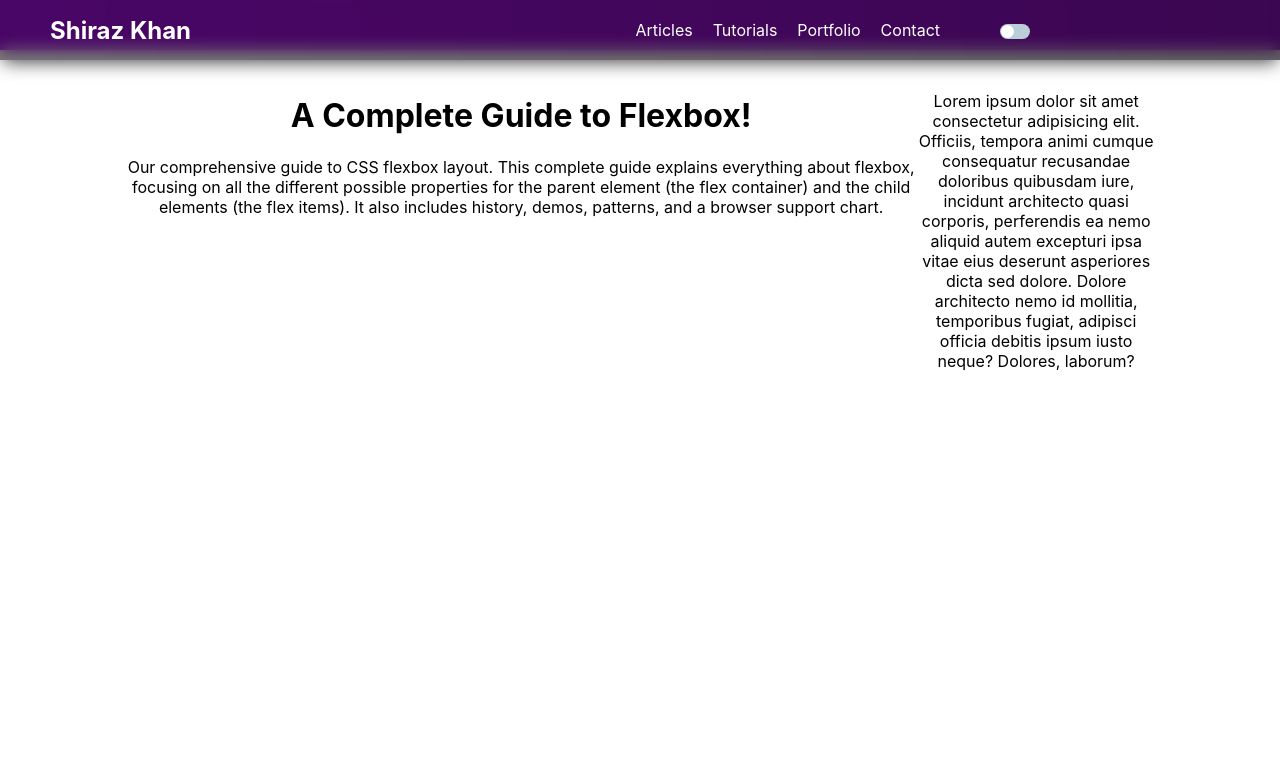
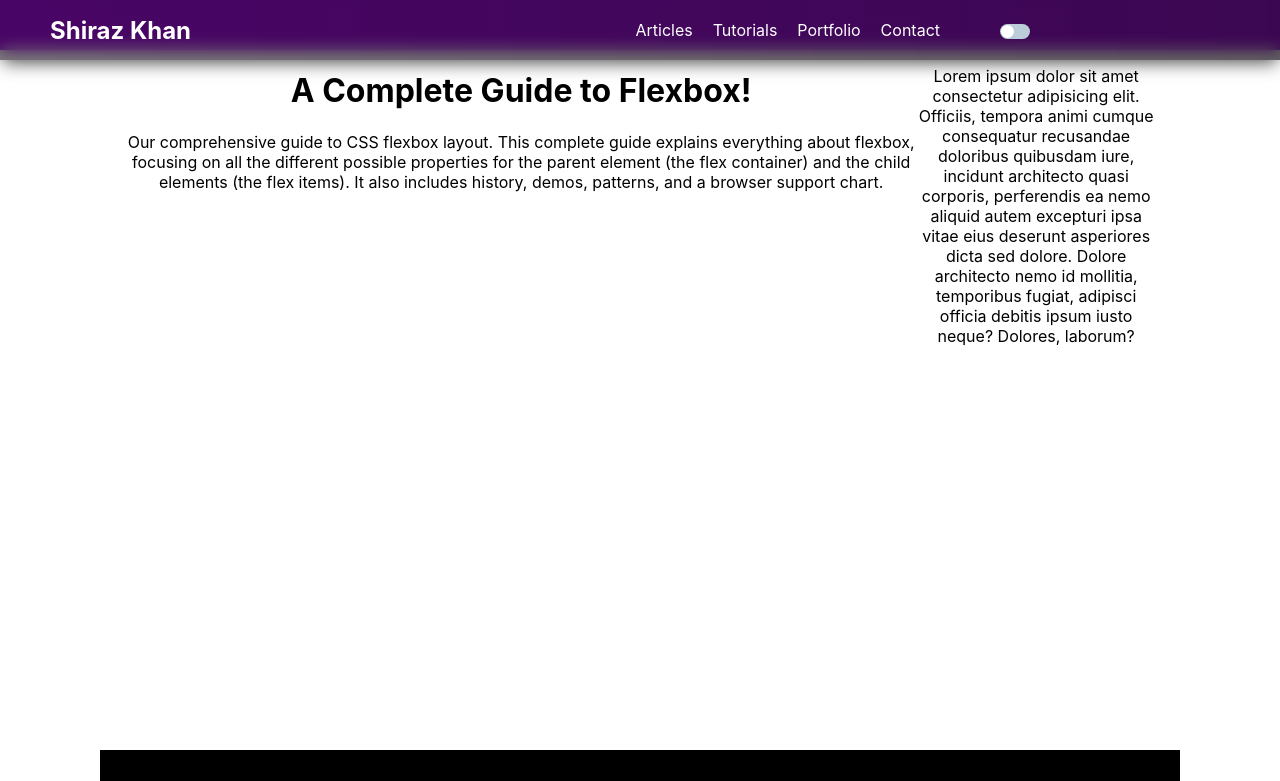
Before and after one commit to shirazkhan/Cake-Central, a React (Create React App) app: page / in a window 1280 px wide. Shown: the top 781 px of the page. Built offline with nearby package versions, Linux system fonts and the light colour scheme.

Commit message:
Create HeroContent

```diff
--- a/src/TestPrimaryContent.js
+++ b/src/TestPrimaryContent.js
@@ -1,16 +1,17 @@
 import React from 'react'
-import {Content, Primary, Secondary} from './styled/App';
+import {HeroContent, Primary, Secondary} from './styled/App';
+import {PageHeading} from './styled/Content';
 
 export default function TestPrimaryContent() {
     return (
-        <Content>
+        <HeroContent>
           <Primary>
-            <h1>A Complete Guide to Flexbox!</h1>
+            <PageHeading>A Complete Guide to Flexbox!</PageHeading>
             <p>Our comprehensive guide to CSS flexbox layout. This complete guide explains everything about flexbox, focusing on all the different possible properties for the parent element (the flex container) and the child elements (the flex items). It also includes history, demos, patterns, and a browser support chart.</p>
           </Primary>
           <Secondary>
             <p>Lorem ipsum dolor sit amet consectetur adipisicing elit. Officiis, tempora animi cumque consequatur recusandae doloribus quibusdam iure, incidunt architecto quasi corporis, perferendis ea nemo aliquid autem excepturi ipsa vitae eius deserunt asperiores dicta sed dolore. Dolore architecto nemo id mollitia, temporibus fugiat, adipisci officia debitis ipsum iusto neque? Dolores, laborum?</p>
           </Secondary>
-        </Content>
+        </HeroContent>
     )
 }
--- a/src/styled/App.js
+++ b/src/styled/App.js
@@ -9,7 +9,7 @@ const NAV_MENU_WIDTH = "250px";
 const NAV_GAP = "50px";
 const NAV_LINKS_ALIGNMENT = "flex-end";
 const CONTENT_H_MARGIN = "25px";
-const CONTENT_V_MARGIN = "25px";
+const CONTENT_V_MARGIN = "0px";
 const HAMBURGER_COLOR = "white";
 const NAV_FONT_COLOR = "white";
 const CONTENT_FONT_COLOR = "black";
@@ -204,6 +204,20 @@ export const Content = styled.div`
 
 `;
 
+export const HeroContent = styled.div`
+  grid-area: Content;
+  display: flex;
+  flex-direction: row;
+  min-height: 700px;
+  margin: ${CONTENT_V_MARGIN} ${CONTENT_H_MARGIN};
+  color: ${CONTENT_FONT_COLOR};
+
+  @media (max-width:${MOBILE}){
+    flex-direction: column;
+  }
+
+`;
+
 export const Primary = styled.div`
   width: 100%;
 `;
@@ -285,7 +299,7 @@ export const NavMobHMenu = styled.div`
 export const NavMobHOverflow = styled.div`
     width: 100%;
     height: 100%;
-    backdrop-filter: blur(2px);
+    backdrop-filter: blur(3px);
     text-align: center;
     overflow: scroll;
     position: absolute;
--- /dev/null
+++ b/src/styled/Content.js
@@ -0,0 +1,5 @@
+import styled from 'styled-components';
+
+export const PageHeading = styled.h1`
+
+`;
```
